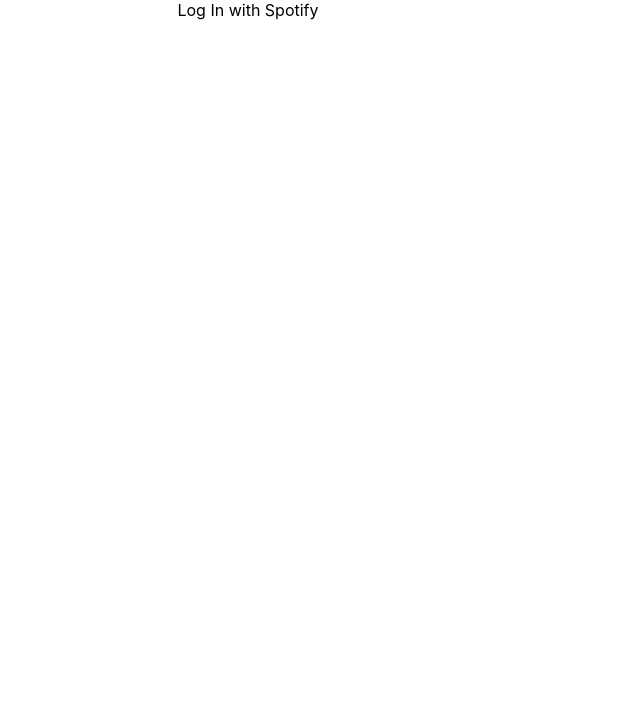
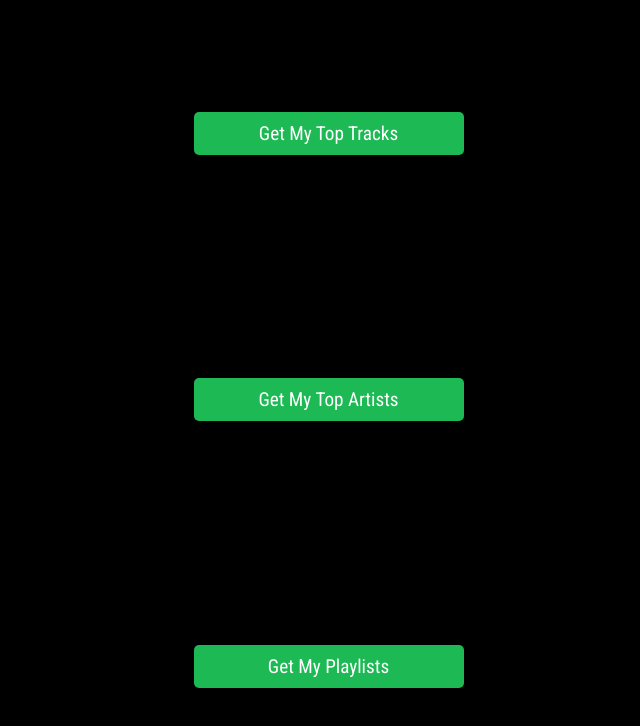
Before and after one commit to henrytran721/spotify, a React (Create React App) app in the folder client/: page / in a window 1280 px wide. Shown: the top 726 px of the page, without its empty margins (392-1032 px from the left). Built offline with nearby package versions, Linux system fonts and the light colour scheme; no server answers.

Commit message:
added top tracks page and pulled / displayed data

```diff
--- a/client/package.json
+++ b/client/package.json
@@ -7,8 +7,10 @@
     "@testing-library/react": "^9.5.0",
     "@testing-library/user-event": "^7.2.1",
     "axios": "^0.20.0",
+    "node-sass": "^4.14.1",
     "react": "^16.13.1",
     "react-dom": "^16.13.1",
+    "react-router-dom": "^5.2.0",
     "react-scripts": "3.4.3"
   },
   "scripts": {
--- a/client/src/App.js
+++ b/client/src/App.js
@@ -1,12 +1,27 @@
 import React from 'react';
-import logo from './logo.svg';
 import './App.css';
 import Spotify from './views/Spotify';
+import TopTracks from './views/TopTracks';
+import {
+  BrowserRouter as Router,
+  Switch,
+  Route,
+} from 'react-router-dom';
+
 
 function App() {
   return (
     <div className="App">
-      <Spotify />
+      <Router>
+      <Switch>
+      <Route path='/toptracks/'>
+        <TopTracks />
+      </Route>
+        <Route path='/'>
+          <Spotify />
+        </Route>
+      </Switch>
+    </Router>
     </div>
   );
 }
--- /dev/null
+++ b/client/src/sass/spotify.scss
@@ -0,0 +1,49 @@
+// variables and imports
+@import url('https://fonts.googleapis.com/css2?family=Roboto+Condensed&display=swap');
+$spotifyGrn: #1DB954;
+$black: #000;
+$roboto: 'Roboto Condensed', sans-serif;
+
+.spotifyContainer {
+    display: flex;
+    justify-content: center;
+    align-items: center;
+    width: 100%;
+    height: 100vh;
+    background: $black;
+}
+
+.menuBtnContainer {
+    display: flex;
+    flex-direction: column;
+    justify-content: space-around;
+    width: 100%;
+    height: 100vh;
+
+    a {
+        background: none;
+        border: none;
+        text-decoration: none;
+        color: white;
+        font-family: $roboto;
+        font-size: 1.2em;
+        cursor: pointer;
+        background: $spotifyGrn;
+        padding: 4%;
+        border-radius: 5px;
+        width: 250px;
+
+        &:hover {
+            opacity: 0.8;
+        }
+
+        &:focus {
+            outline: none;
+        }
+    }
+}
+
+.trackName {
+    display: flex;
+    justify-content: center;
+}
--- a/client/src/views/Spotify.jsx
+++ b/client/src/views/Spotify.jsx
@@ -1,14 +1,29 @@
 import React, { Component } from 'react';
 import axios from 'axios';
+import '../sass/spotify.scss';
 
-export default class Spotify extends React.Component {
+function MenuBtn(props) {
+    const { access_token } = props;
+    return(
+        <div>
+            <div className='menuBtnContainer'>
+                <a href={'/toptracks/?access_token=' + access_token}>Get My Top Tracks</a>
+                <a href={'/topartists/?access_token=' + access_token}>Get My Top Artists</a>
+                <a href={'/myplaylists/?access_token=' + access_token}>Get My Playlists</a>
+            </div>
+        </div>
+    )
+}
+
+export default class Spotify extends Component {
     constructor(props) {
         super(props);
         this.state = {
             url: '',
             loggedin: false,
             user: {},
-            userid: ''
+            userid: '',
+            access_token: ''
         }
     }
 
@@ -21,6 +36,7 @@
         // retrieve our query parameter and isolate access token
         const queryString = new URLSearchParams(window.location.search);
         const access_token = queryString.get('access_token');
+        this.setState({access_token})
         // make sure our access token is valid and set state to true
         if(access_token !== undefined && window.location.href.indexOf('?access_token=')) {
             this.setState({loggedin: true});
@@ -30,25 +46,21 @@
             .then((res) => res.json())
             .then(user => this.setState({user}))
             .catch(e => console.error(e))
-
-            fetch('https://api.spotify.com/v1/me/top/tracks', {
-                headers: {
-                    'Authorization': 'Bearer ' + access_token,
-                    "Accept": "application/json"
-                }
-            })
-            .then((res) => res.json())
-            .then((data) => {
-                console.log(data)
-            })
-            .catch((e) => {console.error(e)})
         }
     }
 
     render() {
+        const { loggedin, access_token } = this.state;
         return(
             <div>
-                <a href={this.state.url}>Log In with Spotify</a>
+                <div className='spotifyContainer'>
+                    <a className='spotifyBtn' href={this.state.url}>Log In with Spotify</a>
+                    {!loggedin ? <a className='spotifyBtn' href={this.state.url}>Log In with Spotify</a> :
+                    <MenuBtn
+                     access_token={access_token}
+                    />
+                    }
+                </div>
             </div>
         )
     }
--- /dev/null
+++ b/client/src/views/TopTracks.jsx
@@ -0,0 +1,65 @@
+import React, { Component } from 'react';
+
+
+// functional component takes top tracks and maps through array to display on client side
+function Tracks(props) {
+    const { topTracks } = props;
+    console.log(topTracks);
+    return (
+        <div>
+            {topTracks ? topTracks.map((track, i) => {
+                return(
+                    <div className='trackName' key={i}>
+                        <p>{i + 1}.</p>
+                <a href={track.external_urls.spotify} target='_blank'><p>{track.artists[0].name} - {track.name}</p></a>
+                        <img src={track.album.images[0].url} />
+                    </div>
+                )
+            }) : ''}
+        </div>
+    )
+}
+
+// component will render the user's top tracks
+// pull api data from https://api.spotify.com/v1/me/top/tracks
+
+export default class TopTracks extends Component {
+    constructor(props) {
+        super(props);
+        this.state = {
+            access_token: '',
+            topTracks: []
+        }
+    }
+
+    componentDidMount() {
+        const queryString = new URLSearchParams(window.location.search);
+        const access_token = queryString.get('access_token');
+        this.setState({access_token});
+
+        fetch('https://api.spotify.com/v1/me/top/tracks?limit=10', {
+                headers: {
+                    'Authorization': 'Bearer ' + access_token,
+                    "Accept": "application/json"
+                }
+            })
+            .then((res) => res.json())
+            .then((data) => {
+                this.setState({
+                    topTracks: data.items
+                })
+            })
+            .catch((e) => {console.error(e)})
+    }
+
+    render() {
+        return(
+            <div>
+                <h2>Top Tracks Page</h2>
+                <Tracks
+                    topTracks={this.state.topTracks}
+                />
+            </div>
+        )
+    }
+}
```
Also changed, not shown: 1 other file (tests, documents, lock files or other folders).
